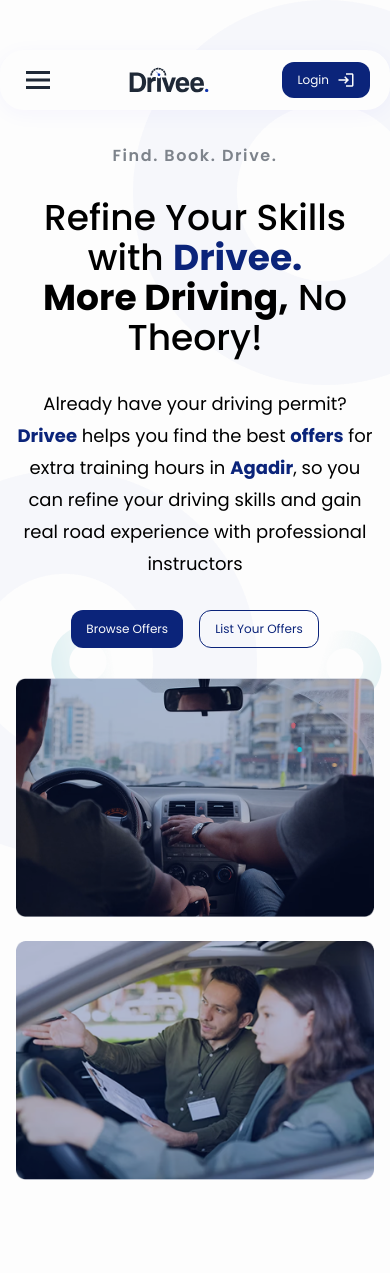
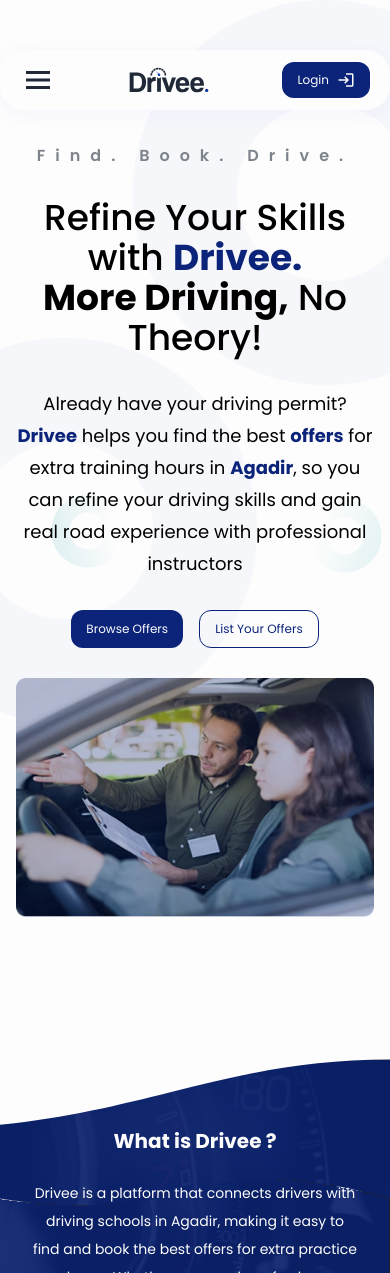
Before and after one commit to WESthhhhh/drivee-frontend, a React (Vite) app: page / in a window 390 px wide. Shown: the top 1273 px of the page. Built offline with nearby package versions, Linux system fonts and the light colour scheme.

Commit message:
Update HeroSection component styles in hero.jsx

```diff
--- a/src/components/layouts/hero.jsx
+++ b/src/components/layouts/hero.jsx
@@ -29,7 +29,7 @@ const HeroSection = () => {
       />
 
       <div className="relative z-10 w-full px-4 xl:px-40 lg:px-16 md:px-8 sm:px-4 space-y-[30px]">
-        <span className="text-inputtext tracking-widest font-semibold relative z-10">
+        <span className="text-inputtext tracking-[10px] font-semibold relative z-10">
           Find. Book. Drive.
         </span>
 
@@ -60,7 +60,7 @@ const HeroSection = () => {
         <div className="mt-24 flex flex-col justify-center items-center gap-6 relative z-10 md:flex-row">
           <img
             src="/images/home-1.png"
-            className="w-full md:w-[430px]"
+            className="w-full md:w-[430px] hidden md:block"
             alt="driving illustration"
           />
           <img
```
